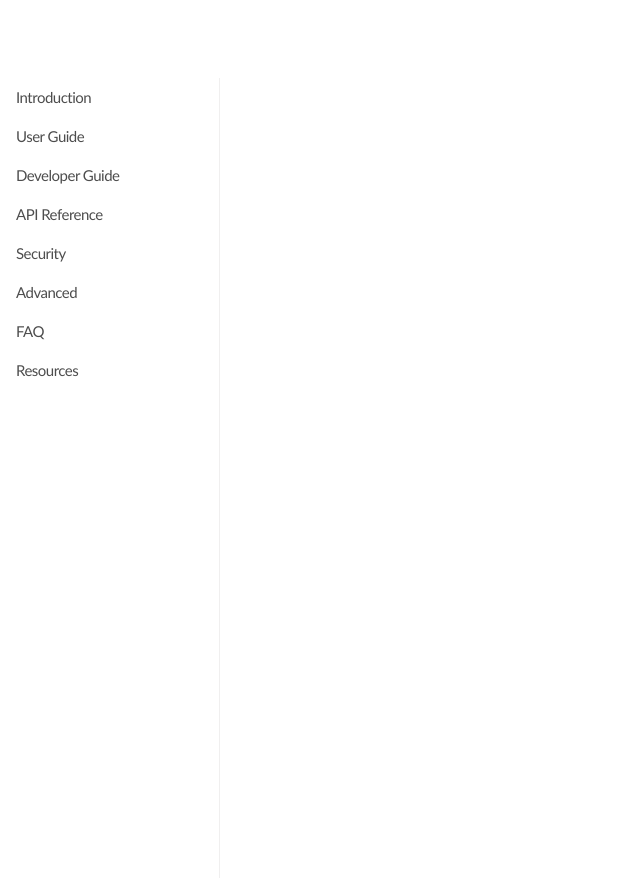
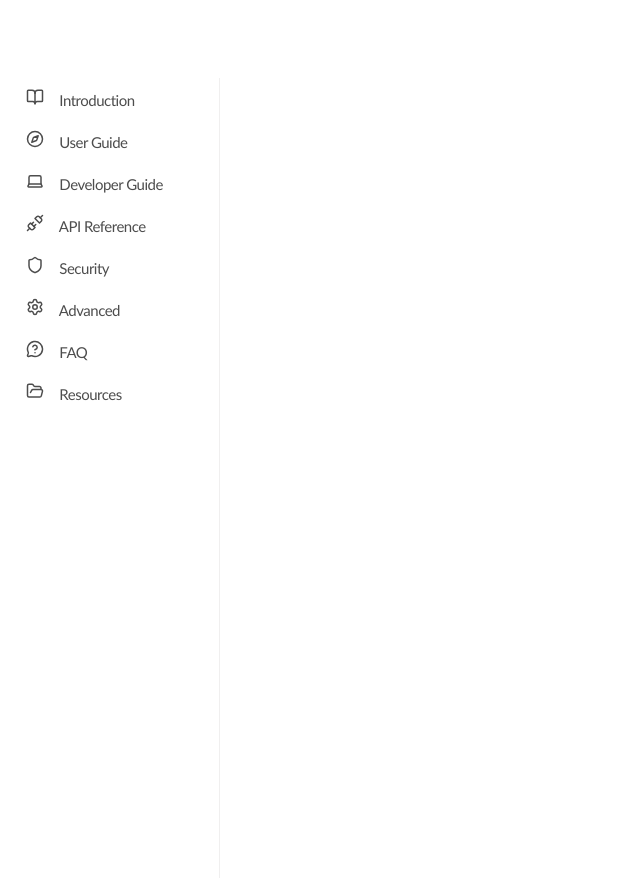
Before and after one commit to zibaakord/documentation_website, a plain HTML site: page index.html in a window 1280 px wide. Shown: the whole page, without its empty margins (0-640 px from the left). Drawn offline with Linux system fonts and the light colour scheme.

Commit message:
Include SVG icons in the sidebar.

```diff
--- a/index.html
+++ b/index.html
@@ -16,7 +16,15 @@
 
         <ul class="menu">
             <li class="menu-item">
-                <button class="menu-title" onclick="toggleSubmenu(this)">Introduction</button>
+                <button class="menu-title" onclick="toggleSubmenu(this)">
+                    <svg xmlns="http://www.w3.org/2000/svg" width="24" height="24" viewBox="0 0 24 24" fill="none"
+                        stroke="currentColor" stroke-width="2" stroke-linecap="round" stroke-linejoin="round"
+                        class="sidebar-icon">
+                        <path d="M12 7v14" />
+                        <path
+                            d="M3 18a1 1 0 0 1-1-1V4a1 1 0 0 1 1-1h5a4 4 0 0 1 4 4 4 4 0 0 1 4-4h5a1 1 0 0 1 1 1v13a1 1 0 0 1-1 1h-6a3 3 0 0 0-3 3 3 3 0 0 0-3-3z" />
+                    </svg>
+                    Introduction</button>
                 <ul class="submenu">
                     <li><a href="#">Overview</a></li>
                     <li><a href="#">Features</a></li>
@@ -25,7 +33,15 @@
             </li>
 
             <li class="menu-item">
-                <button class="menu-title" onclick="toggleSubmenu(this)">User Guide</button>
+                <button class="menu-title" onclick="toggleSubmenu(this)">
+                    <svg xmlns="http://www.w3.org/2000/svg" width="24" height="24" viewBox="0 0 24 24" fill="none"
+                        stroke="currentColor" stroke-width="2" stroke-linecap="round" stroke-linejoin="round"
+                        class="sidebar-icon">
+                        <path
+                            d="m16.24 7.76-1.804 5.411a2 2 0 0 1-1.265 1.265L7.76 16.24l1.804-5.411a2 2 0 0 1 1.265-1.265z" />
+                        <circle cx="12" cy="12" r="10" />
+                    </svg>
+                    User Guide</button>
                 <ul class="submenu">
                     <li><a href="#">Usage</a></li>
                     <li><a href="#">Strength Levels</a></li>
@@ -34,7 +50,15 @@
             </li>
 
             <li class="menu-item">
-                <button class="menu-title" onclick="toggleSubmenu(this)">Developer Guide</button>
+                <button class="menu-title" onclick="toggleSubmenu(this)">
+                    <svg xmlns="http://www.w3.org/2000/svg" width="24" height="24" viewBox="0 0 24 24" fill="none"
+                        stroke="currentColor" stroke-width="2" stroke-linecap="round" stroke-linejoin="round"
+                        class="sidebar-icon">
+                        <path
+                            d="M18 5a2 2 0 0 1 2 2v8.526a2 2 0 0 0 .212.897l1.068 2.127a1 1 0 0 1-.9 1.45H3.62a1 1 0 0 1-.9-1.45l1.068-2.127A2 2 0 0 0 4 15.526V7a2 2 0 0 1 2-2z" />
+                        <path d="M20.054 15.987H3.946" />
+                    </svg>
+                    Developer Guide</button>
                 <ul class="submenu">
                     <li><a href="#">Installation</a></li>
                     <li><a href="#">Configuration</a></li>
@@ -43,7 +67,18 @@
             </li>
 
             <li class="menu-item">
-                <button class="menu-title" onclick="toggleSubmenu(this)">API Reference</button>
+                <button class="menu-title" onclick="toggleSubmenu(this)">
+                    <svg xmlns="http://www.w3.org/2000/svg" width="24" height="24" viewBox="0 0 24 24" fill="none"
+                        stroke="currentColor" stroke-width="2" stroke-linecap="round" stroke-linejoin="round"
+                        class="sidebar-icon">
+                        <path d="m19 5 3-3" />
+                        <path d="m2 22 3-3" />
+                        <path d="M6.3 20.3a2.4 2.4 0 0 0 3.4 0L12 18l-6-6-2.3 2.3a2.4 2.4 0 0 0 0 3.4Z" />
+                        <path d="M7.5 13.5 10 11" />
+                        <path d="M10.5 16.5 13 14" />
+                        <path d="m12 6 6 6 2.3-2.3a2.4 2.4 0 0 0 0-3.4l-2.6-2.6a2.4 2.4 0 0 0-3.4 0Z" />
+                    </svg>
+                    API Reference</button>
                 <ul class="submenu">
                     <li><a href="#">Analyze</a></li>
                     <li><a href="#">Patterns</a></li>
@@ -52,7 +87,14 @@
             </li>
 
             <li class="menu-item">
-                <button class="menu-title" onclick="toggleSubmenu(this)">Security</button>
+                <button class="menu-title" onclick="toggleSubmenu(this)">
+                    <svg xmlns="http://www.w3.org/2000/svg" width="24" height="24" viewBox="0 0 24 24" fill="none"
+                        stroke="currentColor" stroke-width="2" stroke-linecap="round" stroke-linejoin="round"
+                        class="sidebar-icon">
+                        <path
+                            d="M20 13c0 5-3.5 7.5-7.66 8.95a1 1 0 0 1-.67-.01C7.5 20.5 4 18 4 13V6a1 1 0 0 1 1-1c2 0 4.5-1.2 6.24-2.72a1.17 1.17 0 0 1 1.52 0C14.51 3.81 17 5 19 5a1 1 0 0 1 1 1z" />
+                    </svg>
+                    Security</button>
                 <ul class="submenu">
                     <li><a href="#">Strength Calculation</a></li>
                     <li><a href="#">Vulnerabilities</a></li>
@@ -61,7 +103,15 @@
             </li>
 
             <li class="menu-item">
-                <button class="menu-title" onclick="toggleSubmenu(this)">Advanced</button>
+                <button class="menu-title" onclick="toggleSubmenu(this)">
+                    <svg xmlns="http://www.w3.org/2000/svg" width="24" height="24" viewBox="0 0 24 24" fill="none"
+                        stroke="currentColor" stroke-width="2" stroke-linecap="round" stroke-linejoin="round"
+                        class="sidebar-icon">
+                        <path
+                            d="M9.671 4.136a2.34 2.34 0 0 1 4.659 0 2.34 2.34 0 0 0 3.319 1.915 2.34 2.34 0 0 1 2.33 4.033 2.34 2.34 0 0 0 0 3.831 2.34 2.34 0 0 1-2.33 4.033 2.34 2.34 0 0 0-3.319 1.915 2.34 2.34 0 0 1-4.659 0 2.34 2.34 0 0 0-3.32-1.915 2.34 2.34 0 0 1-2.33-4.033 2.34 2.34 0 0 0 0-3.831A2.34 2.34 0 0 1 6.35 6.051a2.34 2.34 0 0 0 3.319-1.915" />
+                        <circle cx="12" cy="12" r="3" />
+                    </svg>
+                    Advanced</button>
                 <ul class="submenu">
                     <li><a href="#">Customization</a></li>
                     <li><a href="#">Integrations</a></li>
@@ -70,7 +120,16 @@
             </li>
 
             <li class="menu-item">
-                <button class="menu-title" onclick="toggleSubmenu(this)">FAQ</button>
+                <button class="menu-title" onclick="toggleSubmenu(this)">
+                    <svg xmlns="http://www.w3.org/2000/svg" width="24" height="24" viewBox="0 0 24 24" fill="none"
+                        stroke="currentColor" stroke-width="2" stroke-linecap="round" stroke-linejoin="round"
+                        class="sidebar-icon">
+                        <path
+                            d="M2.992 16.342a2 2 0 0 1 .094 1.167l-1.065 3.29a1 1 0 0 0 1.236 1.168l3.413-.998a2 2 0 0 1 1.099.092 10 10 0 1 0-4.777-4.719" />
+                        <path d="M9.09 9a3 3 0 0 1 5.83 1c0 2-3 3-3 3" />
+                        <path d="M12 17h.01" />
+                    </svg>
+                    FAQ</button>
                 <ul class="submenu">
                     <li><a href="#">Data Privacy</a></li>
                     <li><a href="#">Offline Use</a></li>
@@ -79,7 +138,14 @@
             </li>
 
             <li class="menu-item">
-                <button class="menu-title" onclick="toggleSubmenu(this)">Resources</button>
+                <button class="menu-title" onclick="toggleSubmenu(this)">
+                    <svg xmlns="http://www.w3.org/2000/svg" width="24" height="24" viewBox="0 0 24 24" fill="none"
+                        stroke="currentColor" stroke-width="2" stroke-linecap="round" stroke-linejoin="round"
+                        class="sidebar-icon">
+                        <path
+                            d="m6 14 1.5-2.9A2 2 0 0 1 9.24 10H20a2 2 0 0 1 1.94 2.5l-1.54 6a2 2 0 0 1-1.95 1.5H4a2 2 0 0 1-2-2V5a2 2 0 0 1 2-2h3.9a2 2 0 0 1 1.69.9l.81 1.2a2 2 0 0 0 1.67.9H18a2 2 0 0 1 2 2v2" />
+                    </svg>
+                    Resources</button>
                 <ul class="submenu">
                     <li><a href="#">Changelog</a></li>
                     <li><a href="#">Glossary</a></li>
--- a/styles.css
+++ b/styles.css
@@ -4,7 +4,7 @@
     --menu--border--clr: #f0efef;
 }
 
-*{
+* {
     margin: 0;
     padding: 0;
 }
@@ -75,3 +75,11 @@ body {
     display: block;
     max-height: 75px;
 }
+
+.menu-title .sidebar-icon {
+    width: 18px;
+    height: 18px;
+    margin-right: 12px;
+    margin-left: 10px;
+    color: inherit;
+}
```
